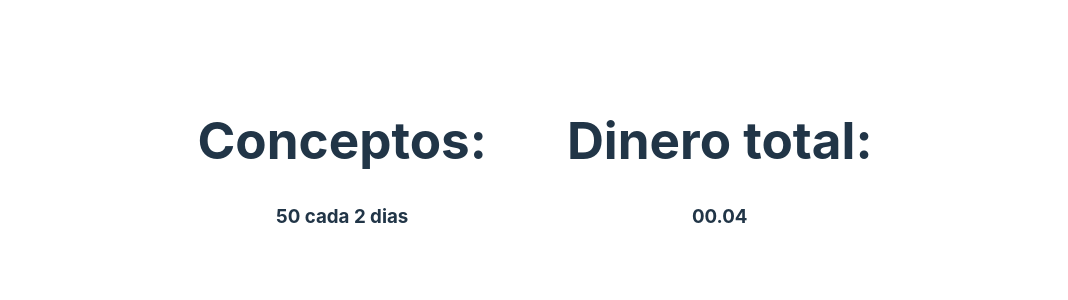
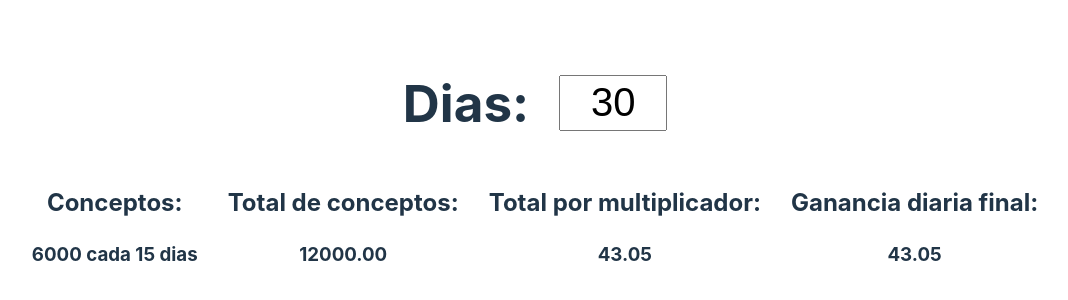
Before and after one commit to VVugi/CalculadoraNu, a React (Vite) app: page / in a window 1280 px wide. Shown: the part 236-536 px from the top of the page, without its empty margins (105-1173 px from the left). Built offline with nearby package versions, Linux system fonts and the light colour scheme.

Commit message:
progress

```diff
--- a/src/App.tsx
+++ b/src/App.tsx
@@ -6,43 +6,117 @@ function App()
    interface Concepto {
       dinero: number;
       intervalo: number;
-  }
+   }
 
-   const [total, setTotal] = useState(0);
+   const [dias, setDias] = useState(30);
 
-   const [conceptos, setConceptos] = useState([{
-      dinero: 50,
-      intervalo: 2,
-   }]);
+   const [conceptos, setConceptos] = useState([
+      // {
+      //    dinero: 300,
+      //    intervalo: 1,
+      // },
+      {
+         dinero: 6000,
+         intervalo: 15,
+      },
+   ]);
 
    function getConceptos()
    {
       return conceptos.map(({dinero, intervalo}: Concepto) => <h3>{dinero} cada {intervalo} dias</h3>)
    }
 
-   function getTotalDias(dias: number)
+   function getTotal()
    {
       let total = 0;
 
       conceptos.forEach(({dinero, intervalo}: Concepto) => {
-         total += Number(dinero * Math.floor(dias / intervalo) * 0.09 / 365).toFixed(2);
+         total += (dinero * Math.ceil(dias / intervalo));
       });
 
-      return <h3>{total}</h3>
+      return <h3>{total.toFixed(2)}</h3>
+   }
+
+   function getGananciaDiariaTotal()
+   {
+      let total = 0;
+      let totalExtra = 0;
+
+      conceptos.forEach(({dinero}: Concepto) => {
+         for(let i = 1; i < dias; i++)
+         {
+            totalExtra += (totalExtra + dinero) * 0.09 / 365;
+
+            if(dinero == 6000)
+            {
+               console.log(totalExtra);
+            }
+         }
+
+         console.log("--------------------");
+
+         total += totalExtra;
+      });
+
+      return <h3>{total.toFixed(2)}</h3>
+   }
+
+   function getGananciaDiariaFinal()
+   {
+      let total = 0;
+      let totalExtra = 0;
+
+      conceptos.forEach(({dinero}: Concepto) => {
+         for(let i = 1; i < dias; i++)
+         {
+            totalExtra += (totalExtra + dinero) * 0.09 / 365;
+         }
+
+         total += totalExtra;
+      });
+
+      return <h3>{total.toFixed(2)}</h3>
    }
 
    return (
-      <div style={{display: 'flex', gap: 80}} className="">
-         <div>
-            <h1>Conceptos: </h1>
+      <div style={{display: 'flex', flexDirection: 'column'}}>
+         <div style={{display: 'flex', gap: 30, alignItems: 'center', justifyContent: 'center'}}>
+            <h1 style={{verticalAlign: 'center'}}>Dias: </h1>
 
-            {getConceptos()}
+            <input onChange={(e) => setDias(Number(e.target.value))} value={dias} style={{
+                  width: 100,
+                  height: 50,
+                  fontSize: 40,
+                  textAlign: 'center',
+
+               }}
+            />
          </div>
 
-         <div className="">
-            <h1>Dinero total:</h1>
+         <div style={{display: 'flex', gap: 30}} className="">
+            <div>
+               <h2>Conceptos: </h2>
 
-            {getTotalDias(6)}
+               {getConceptos()}
+            </div>
+
+            <div className="">
+               <h2>Total de conceptos:</h2>
+
+               {getTotal()}
+            </div>
+
+            <div className="">
+               <h2>Total por multiplicador:</h2>
+
+               {getGananciaDiariaTotal()}
+            </div>
+
+            <div className="">
+               <h2>Ganancia diaria final:</h2>
+
+               {getGananciaDiariaFinal()}
+            </div>
          </div>
       </div>
    );
```
